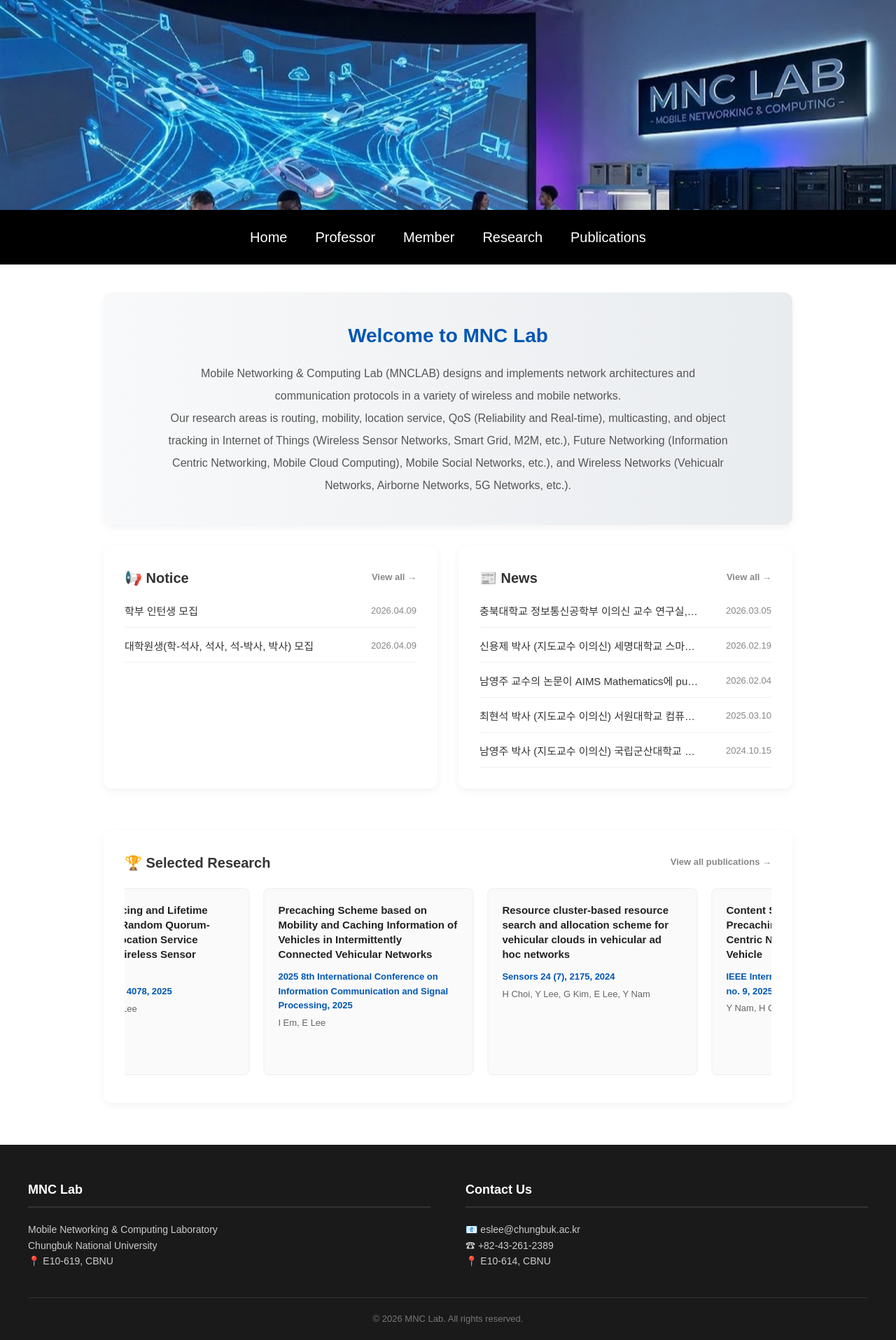
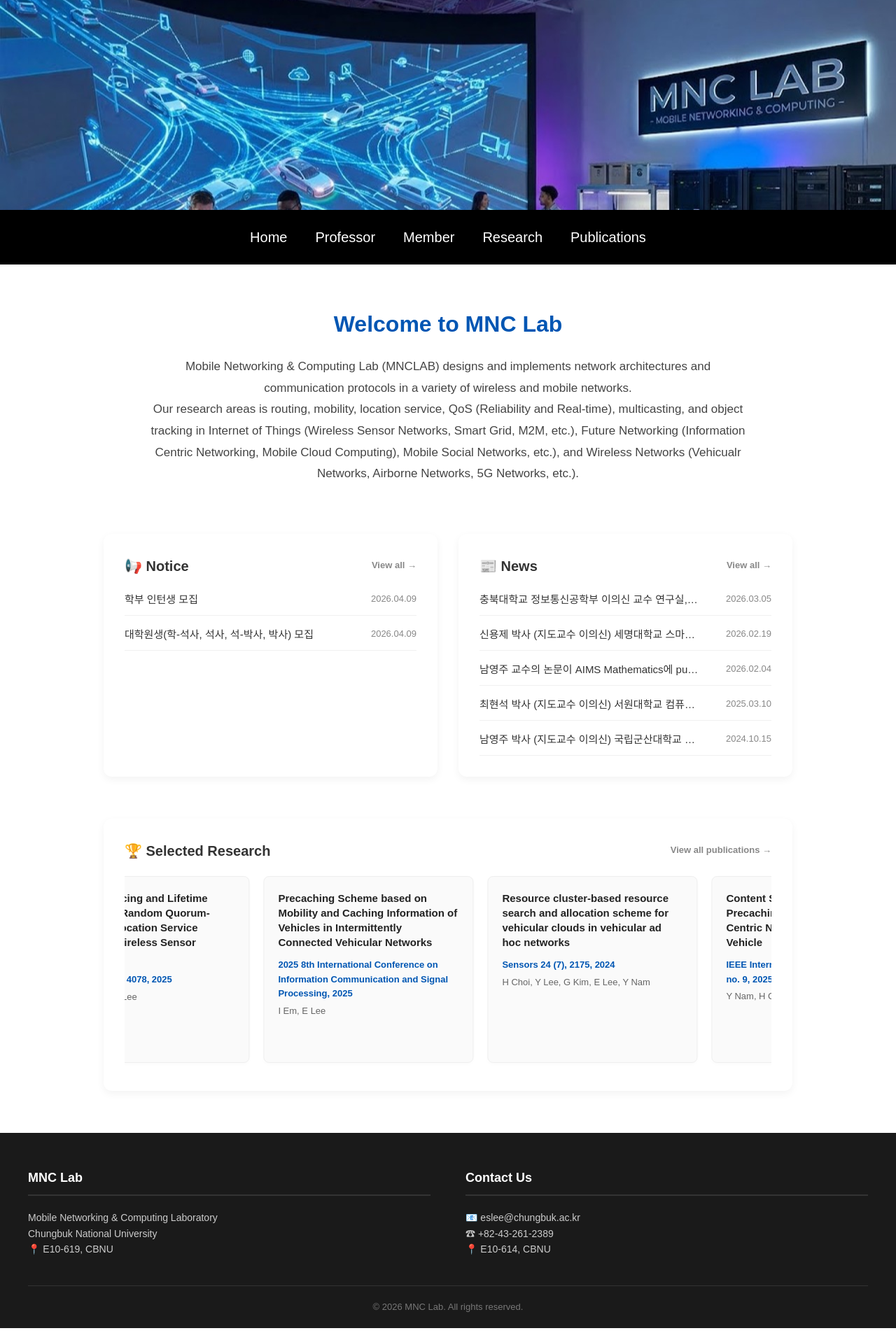
Before and after one commit to mnc-cbnu/mnc-cbnu.github.io, a Jekyll site: the page built from index.md, in a window 1280 px wide. Shown: the whole page at 70% size. Built offline with Jekyll 4.4.1, drawn with Linux system fonts in a browser that asks for light colours.

Commit message:
intro style 수정

```diff
--- a/index.md
+++ b/index.md
@@ -43,13 +43,15 @@ title: Home
   .pc-venue { color: #0056b3; font-weight: bold; font-size: 13px; margin-bottom: 4px; }
   .pc-authors { font-size: 13px; color: #666; }
 </style>
-<section class="card" style="margin-bottom: 30px; padding: 40px 30px; text-align: center; background: linear-gradient(to right, #f8f9fa, #e9ecef);">
+<section style="margin-bottom: 50px; padding: 20px 10px; text-align: center;">
 
   {% for section in site.data.home_intro %}
-    <h1 style="color: #0056b3; font-size: 28px; margin-bottom: 15px; border: none; padding: 0;">
-      {{ section[0] }} </h1>
-    <div style="font-size: 16px; color: #555; line-height: 2; max-width: 800px; margin: 0 auto;">
-      {{ section[1] | newline_to_br }} </div>
+    <h1 style="color: #0056b3; font-size: 32px; margin-bottom: 20px; border: none; padding: 0;">
+      {{ section[0] }}
+    </h1>
+    <div style="font-size: 17px; color: #444; line-height: 1.8; max-width: 850px; margin: 0 auto;">
+      {{ section[1] | newline_to_br }}
+    </div>
   {% endfor %}
 
 </section>
```
